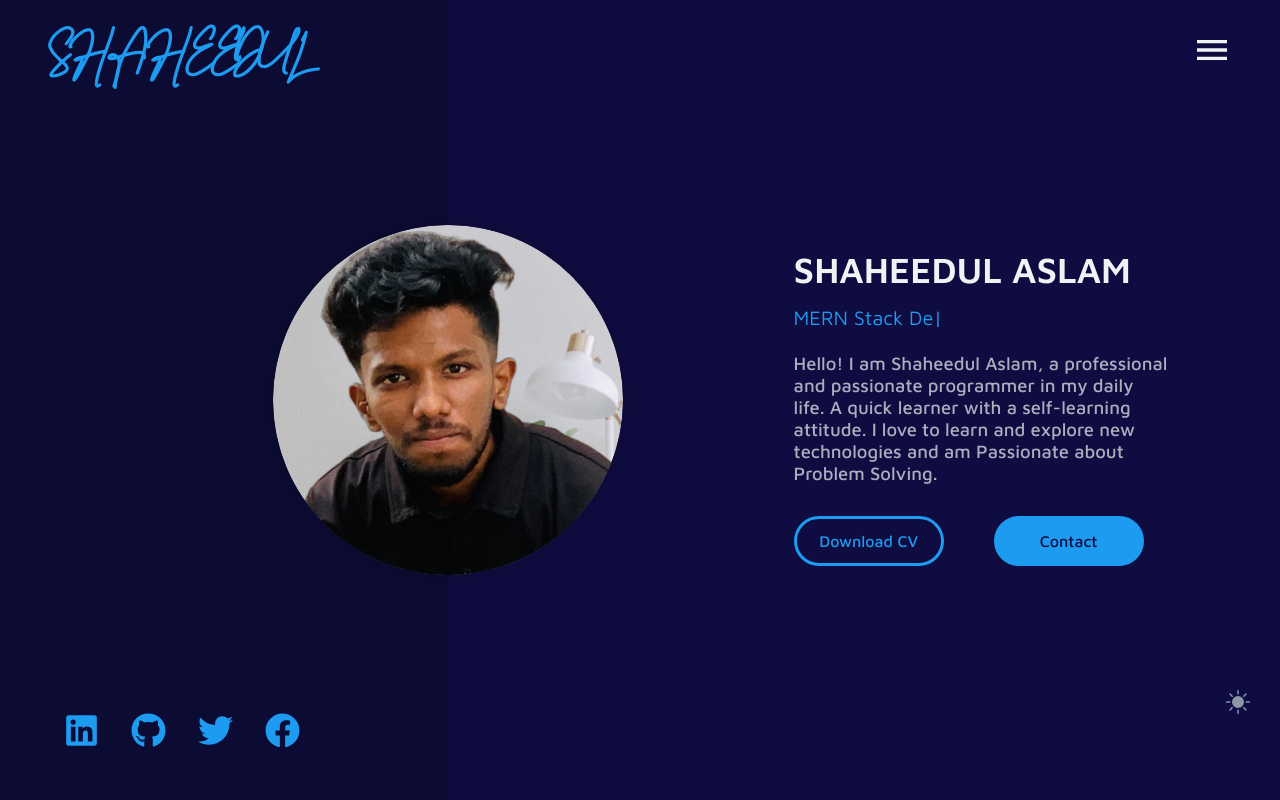
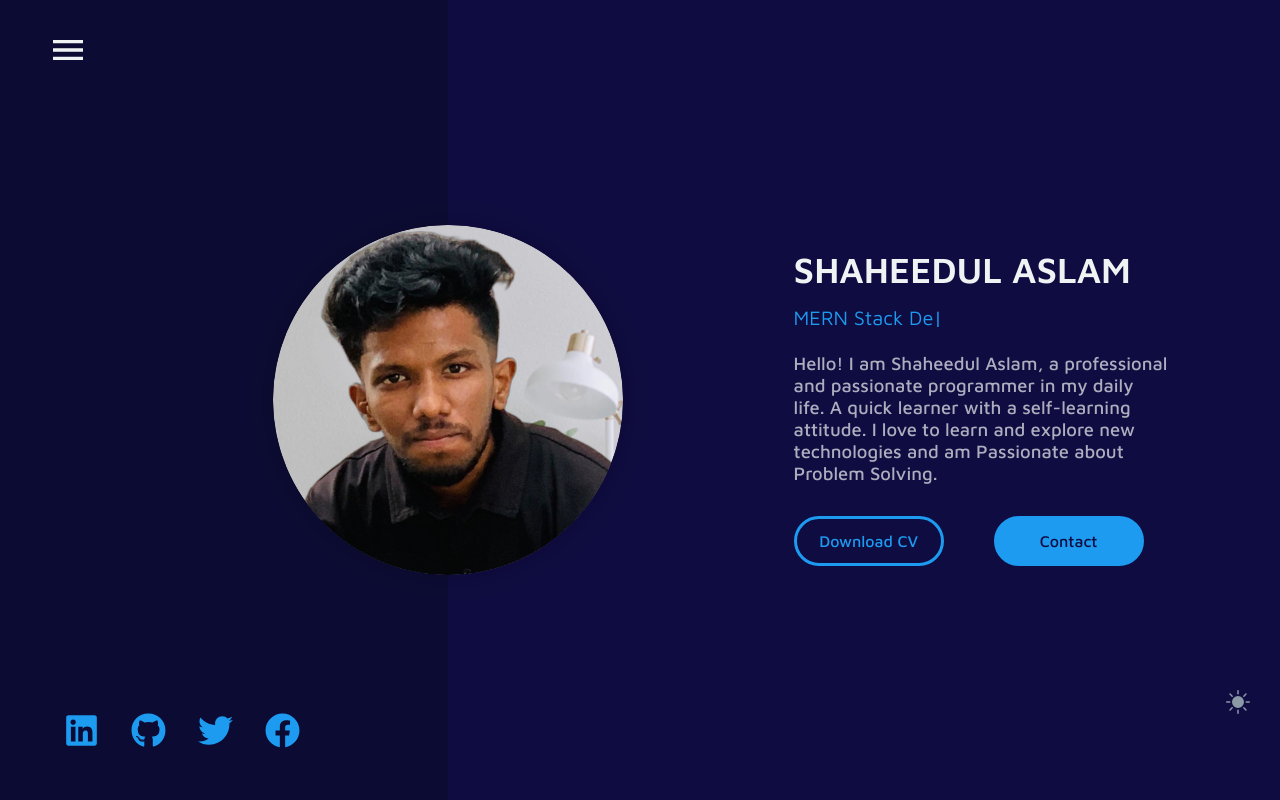
Before and after one commit to shaheedulaslam/Shaheedul-Aslam, a React (Create React App) app: page / in a window 1280 px wide. Shown: the top 800 px of the page. Built offline with nearby package versions, Linux system fonts and the light colour scheme; a web font is replaced by a local one.

Commit message:
avoided header name

```diff
--- a/public/index.html
+++ b/public/index.html
@@ -27,8 +27,7 @@
       Love almost all the stacks of Programming Field. My current stack includes Nodejs, Nestjs, React, NextJs, Express js, JavaScript, Bootstrap, CSS, HTML, MongoDB etc."
     />
 
-    <meta itemprop="url" content="Portfolio of Shaheedul Aslam" />
-    <!-- <meta itemprop="url" content="https://abusaid.netlify.app/" /> -->
+    <meta itemprop="url" content="https://shaheedulaslam.netlify.app/" />
     <meta
       itemprop="description"
       content="This is Shaheedul Aslam, a MERN Stack Developer Trainee at Bridgeon Solution, Malappuram, KERALA.
--- a/src/components/core-ui/navbar/navbar-ui.js
+++ b/src/components/core-ui/navbar/navbar-ui.js
@@ -7,18 +7,18 @@ import { IoClose, IoHomeSharp, IoMenuSharp } from 'react-icons/io5';
 import { MdPhone } from 'react-icons/md';
 import Fade from 'react-reveal/Fade';
 import { HashLink as NavLink } from 'react-router-hash-link';
-import { headerData } from '../../../data/headerData';
+// import { headerData } from '../../../data/headerData';
 import './navbar.css';
 
-function NavbarUI({ theme, shortname, classes, handleDrawerOpen, handleDrawerClose, open, changeTheme, isDark }) {
+function NavbarUI({classes, handleDrawerOpen, handleDrawerClose, open, changeTheme, isDark }) {
 
 
     return (
         <div className='navbar'>
             <div className='navbar--container'>
-                <h1 style={{ color: theme.primary }}>
-                    {shortname(headerData.name)}
-                </h1>
+                {/* <h1 style={{ color: theme.primary }}>
+                    {shortname(headerData.tit)}
+                </h1> */}
 
                 <IoMenuSharp
                     className={classes.navMenu}
--- a/src/data/headerData.js
+++ b/src/data/headerData.js
@@ -6,5 +6,5 @@ export const headerData = {
     // image: 'https://media.licdn.com/dms/image/D5603AQHwsFXF9zn0CQ/profile-displayphoto-shrink_800_800/0/1676822380986?e=1686787200&v=beta&t=5ov_6s3DSnv30JuAyJz7NAsTuVtEo9OmL1lQocgKQhE',
     image: 'profile-pic.png',
     imagebw: 'profile-pic.png',
-    resumePdf: 'https://drive.google.com/file/d/1Mx-GetFezfixJcLvChwUfXg7eqR2UO1d/view?usp=share_link'
+    resumePdf: 'https://drive.google.com/file/d/1xXAkfilSuZrce2kLpIGV0p_cCIxtoznh/view?usp=drive_link'
 }
```
